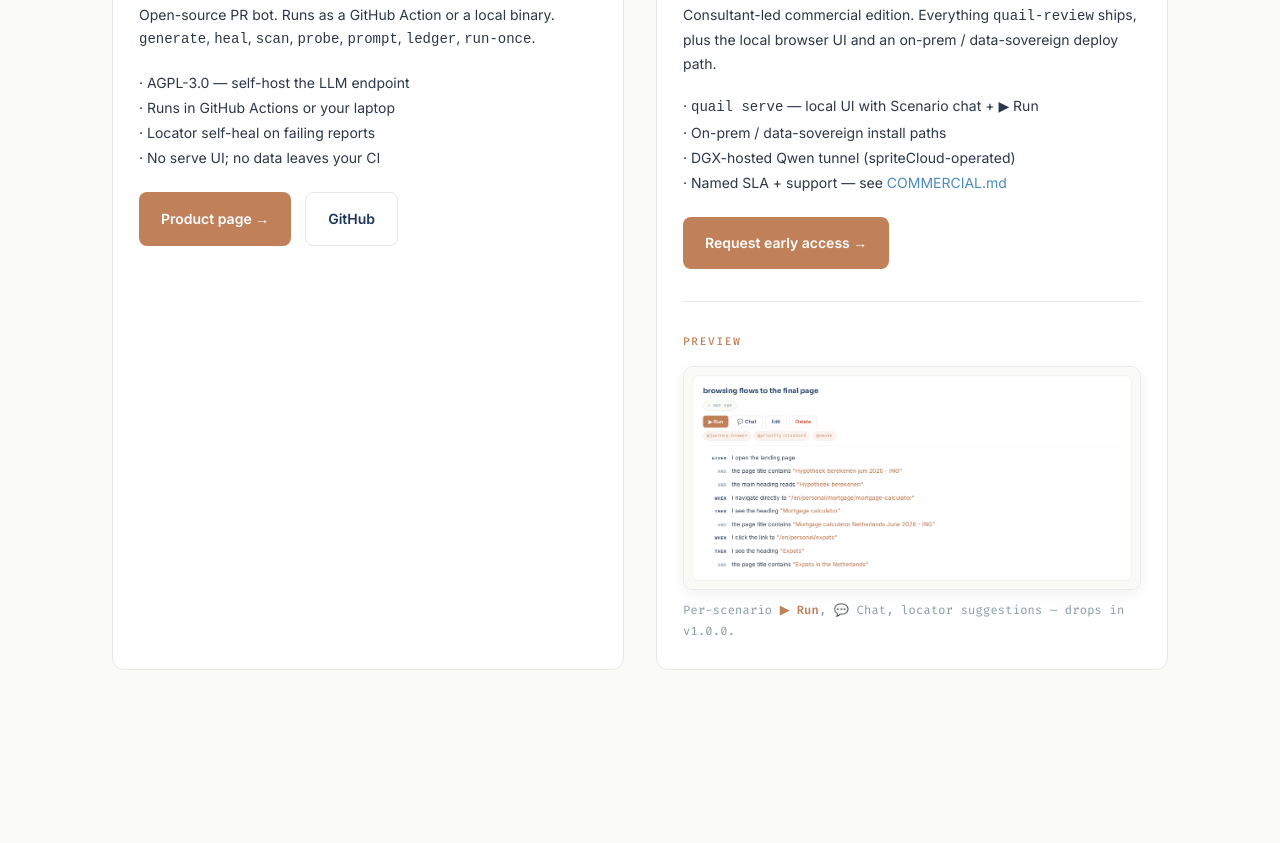
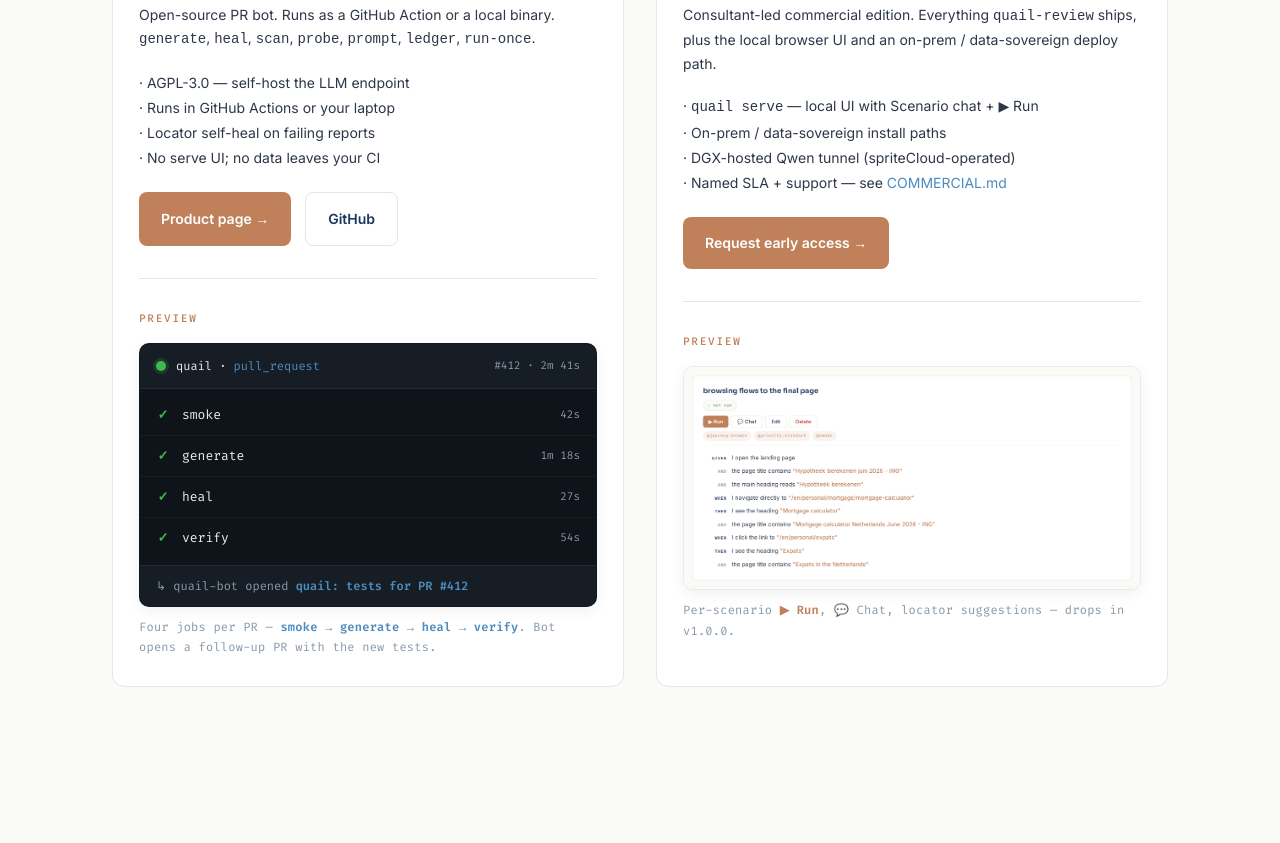
Before and after one commit to spriteCloud/quail, a website: page index.html in a window 1280 px wide. Shown: the part 1154-1997 px from the top of the page. Drawn offline with Linux system fonts and the light colour scheme.

Commit message:
feat: v1.0.1 — CI pipeline preview under quail-review + rename cross-refs
Adds a passing-CI-run mockup under the quail-review edition card so it
mirrors the scenario-card Preview under the quail-platform card. Four
jobs (smoke, generate, heal, verify) styled like a GitHub Actions
summary, with the bot-PR follow-up named in the foot.

Also repoints cross-refs after the GitHub rename:
- footer links → quail-review (OSS) + quail-platform (commercial)
- docs.html nav GitHub + Install action → quail-review
- example table links → quail-review/tree/main/examples

```diff
--- a/index.html
+++ b/index.html
@@ -289,6 +289,52 @@
     }
     .serve-shots figcaption strong { color: #C0805A; font-weight: 600; }
 
+    /* CI PIPELINE MOCK — passing GitHub Actions run, mirrors the scenario-card preview's visual weight. */
+    .ci-mock {
+      font-family: 'Fira Code', ui-monospace, monospace;
+      background: #0E1419;
+      color: #D6DDE4;
+      border: 1px solid rgba(27,54,93,0.10);
+      border-radius: 10px;
+      box-shadow: 0 4px 14px rgba(15,17,23,0.06);
+      overflow: hidden;
+    }
+    .ci-mock-head {
+      display: flex;
+      align-items: center;
+      gap: 10px;
+      padding: 12px 16px;
+      background: #161D24;
+      border-bottom: 1px solid rgba(255,255,255,0.06);
+      font-size: 12px;
+    }
+    .ci-mock-head .ci-title { flex: 1; color: #E8EDF2; }
+    .ci-mock-head .ci-branch { color: #4B8BBE; }
+    .ci-mock-head .ci-meta { color: #8899AA; font-size: 11px; }
+    .ci-dot { width: 10px; height: 10px; border-radius: 999px; display: inline-block; }
+    .ci-dot.ok { background: #3FB950; box-shadow: 0 0 0 3px rgba(63,185,80,0.18); }
+    .ci-jobs { list-style: none; padding: 6px 0; margin: 0; }
+    .ci-jobs li {
+      display: flex;
+      align-items: center;
+      gap: 12px;
+      padding: 9px 16px;
+      font-size: 13px;
+      border-top: 1px solid rgba(255,255,255,0.04);
+    }
+    .ci-jobs li:first-child { border-top: 0; }
+    .ci-check.ok { color: #3FB950; font-weight: 700; width: 14px; text-align: center; }
+    .ci-job { flex: 1; color: #E8EDF2; }
+    .ci-dur { color: #8899AA; font-size: 11px; }
+    .ci-mock-foot {
+      padding: 10px 16px;
+      background: #161D24;
+      border-top: 1px solid rgba(255,255,255,0.06);
+      font-size: 12px;
+      color: #8899AA;
+    }
+    .ci-mock-foot strong { color: #4B8BBE; font-weight: 600; }
+
     /* RESPONSIVE */
     @media (max-width: 860px) {
       .grid { grid-template-columns: 1fr; }
@@ -364,6 +410,28 @@
           <div class="cta-row">
             <a class="btn btn-primary" href="https://spritecloud.github.io/quail-review/">Product page →</a>
             <a class="btn btn-ghost" href="https://github.com/spriteCloud/quail-review">GitHub</a>
+          </div>
+          <div style="margin-top: 32px; padding-top: 24px; border-top: 1px solid var(--border-warm);">
+            <span class="label" style="margin-bottom:14px; display:inline-block;">Preview</span>
+            <figure style="margin:0;" data-testid="ci-preview">
+              <div class="ci-mock" role="img" aria-label="GitHub Actions run for quail: smoke, generate, heal, verify — all passing">
+                <div class="ci-mock-head">
+                  <span class="ci-dot ok" aria-hidden="true"></span>
+                  <span class="ci-title">quail · <span class="ci-branch">pull_request</span></span>
+                  <span class="ci-meta">#412 · 2m 41s</span>
+                </div>
+                <ul class="ci-jobs">
+                  <li><span class="ci-check ok" aria-hidden="true">✓</span><span class="ci-job">smoke</span><span class="ci-dur">42s</span></li>
+                  <li><span class="ci-check ok" aria-hidden="true">✓</span><span class="ci-job">generate</span><span class="ci-dur">1m 18s</span></li>
+                  <li><span class="ci-check ok" aria-hidden="true">✓</span><span class="ci-job">heal</span><span class="ci-dur">27s</span></li>
+                  <li><span class="ci-check ok" aria-hidden="true">✓</span><span class="ci-job">verify</span><span class="ci-dur">54s</span></li>
+                </ul>
+                <div class="ci-mock-foot">
+                  <span class="ci-pr">↳ quail-bot opened <strong>quail: tests for PR #412</strong></span>
+                </div>
+              </div>
+              <figcaption style="font-family:'Fira Code', ui-monospace, monospace; font-size:12px; color:#8899AA; margin-top:10px; letter-spacing:0.02em;">Four jobs per PR — <strong style="color:var(--clear-blue);">smoke → generate → heal → verify</strong>. Bot opens a follow-up PR with the new tests.</figcaption>
+            </figure>
           </div>
         </div>
         <div class="card copper" data-testid="edition-quail">
@@ -571,10 +639,10 @@ quail prompt "verify the checkout flow" \
     <div class="container foot-inner">
       <span class="wm"><span class="s">sprite</span><span class="c">Cloud</span></span>
       <div class="foot-links">
-        <a href="https://github.com/spriteCloud/quail">Repo</a>
-        <a href="https://github.com/spriteCloud/quail/issues">Issues</a>
-        <a href="https://github.com/spriteCloud/quail/blob/main/LICENSE">AGPL‑3.0</a>
-        <a href="https://github.com/spriteCloud/quail/blob/main/COMMERCIAL.md">Commercial</a>
+        <a href="https://github.com/spriteCloud/quail-review">quail-review</a>
+        <a href="https://github.com/spriteCloud/quail-platform">quail-platform</a>
+        <a href="https://github.com/spriteCloud/quail-review/blob/main/LICENSE.md">AGPL‑3.0</a>
+        <a href="https://github.com/spriteCloud/quail-review/blob/main/COMMERCIAL.md">Commercial</a>
       </div>
     </div>
   </footer>
```
Also changed, not shown: docs.html (+6 -6 lines).
